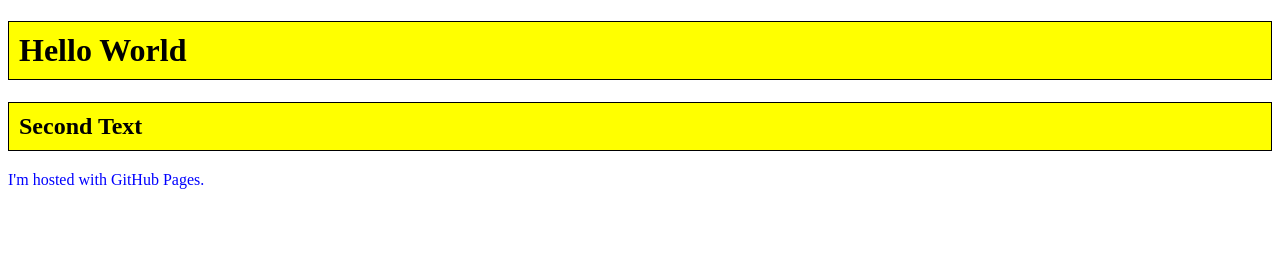
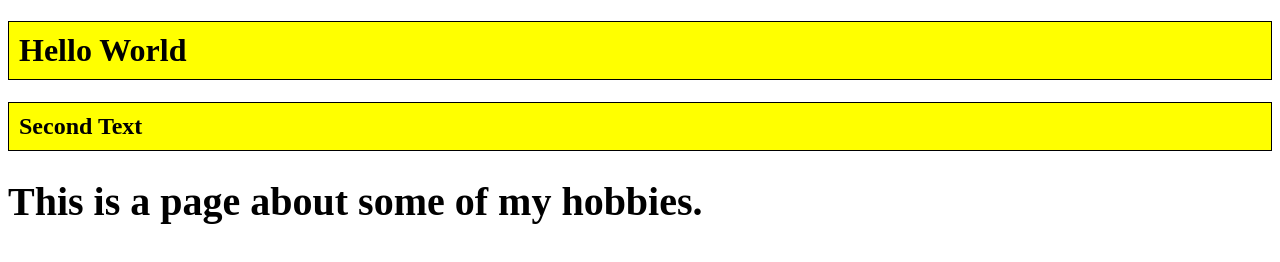
Before and after one commit to JeffreyGeng/JeffreyGeng.github.io, a plain HTML site: page index.html in a window 1280 px wide. Drawn offline with Linux system fonts and the light colour scheme.

Commit message:
some changes to a class

```diff
--- a/index.html
+++ b/index.html
@@ -4,6 +4,6 @@
         <link rel="stylesheet" type="text/css" href="stylesheet.css">
         <h1 class = "highlight">Hello World</h1>
         <h2 class = "highlight">Second Text</h2>
-        <p>I'm hosted with GitHub Pages.</p>
+        <h1 class = "header">This is a page about some of my hobbies.</h1>
     </body>
 </html>
--- a/stylesheet.css
+++ b/stylesheet.css
@@ -8,3 +8,8 @@ p {
     padding: 10px;
     border: 1px solid black;
 }
+
+.header{
+    font-size: 40px;
+    font-weight: bold;
+}
```
